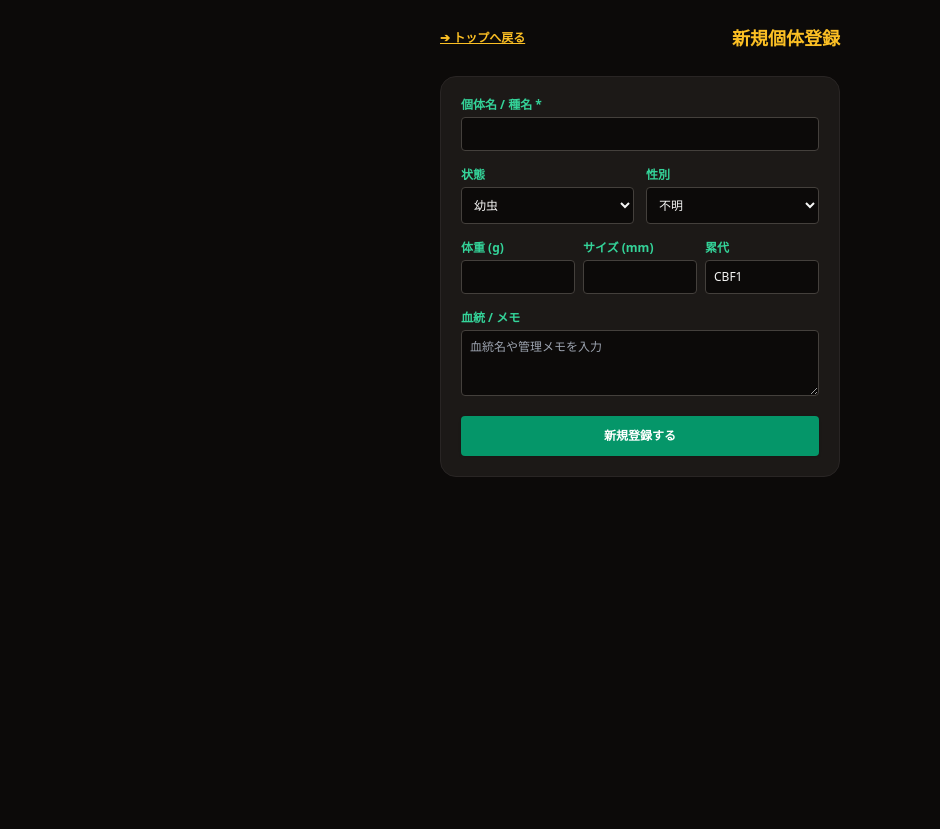
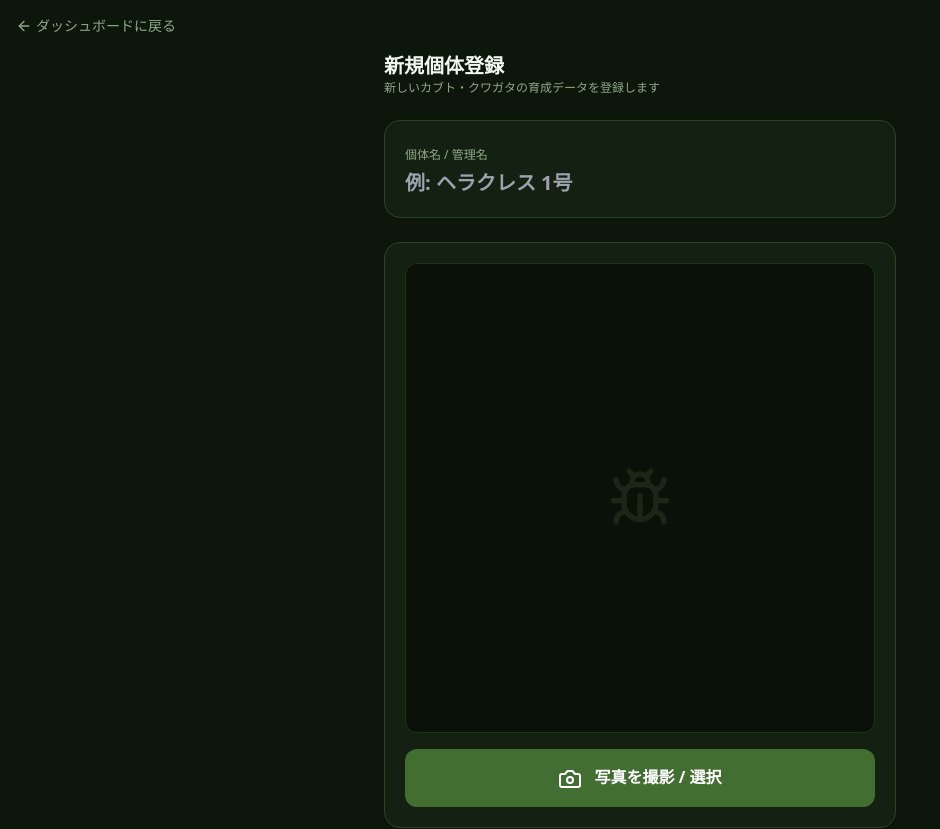
Before and after one commit to eminem1210-star/beetle-app, a Next.js app: page /register in a window 1280 px wide. Shown: the top 829 px of the page, without its empty margins (0-940 px from the left). Before the commit the page ends 800 px from the top, so only its background shows below. Built offline with nearby package versions, Linux system fonts and the light colour scheme.

Commit message:
fix register page error and add initial timeline setup

```diff
--- a/app/register/page.tsx
+++ b/app/register/page.tsx
@@ -1,148 +1,141 @@
+// app/register/page.tsx
 'use client';
+import { useState } from 'react';
+import { supabase } from '../../lib/supabase';
+import { Camera, Bug, ArrowLeft, Calendar, Plus } from "lucide-react";
+import Link from "next/link";
 
-import { useState } from 'react';
-import { useRouter } from 'next/navigation';
-import Link from 'next/link';
-import { supabase } from '../../lib/supabase';
-
-export default function RegisterBeetlePage() {
-  const router = useRouter();
-
+export default function RegisterPage() {
   const [name, setName] = useState('');
   const [status, setStatus] = useState('幼虫');
-  const [gender, setGender] = useState('不明');
   const [weight, setWeight] = useState('');
-  const [size, setSize] = useState('');
-  const [generation, setGeneration] = useState('CBF1');
-  const [memo, setMemo] = useState('');
-  const [saving, setSaving] = useState(false);
+  const [imagePreview, setImagePreview] = useState('');
+
+  // 初期タイムラインの入力用
+  const [startDate, setStartDate] = useState(new Date().toLocaleDateString('ja-JP'));
+  const [startLogText, setStartLogText] = useState('育成スタート');
+
+  const handleImageChange = (e: React.ChangeEvent<HTMLInputElement>) => {
+    const file = e.target.files?.[0];
+    if (file) {
+      const reader = new FileReader();
+      reader.onloadend = () => setImagePreview(reader.result as string);
+      reader.readAsDataURL(file);
+    }
+  };
 
   const handleSubmit = async (e: React.FormEvent) => {
     e.preventDefault();
-    setSaving(true);
+    if (!name.trim()) {
+      alert('個体名を入力してください');
+      return;
+    }
 
-    const newBeetle = {
-      name,
-      status,
-      gender,
-      weight: weight ? parseFloat(weight) : null,
-      size: size ? parseFloat(size) : null,
-      generation,
-      memo,
-    };
+    // 初回登録時のタイムライン履歴を作成
+    const initialHistory = [
+      { date: startDate || '初期登録', text: startLogText || '育成スタート' }
+    ];
 
-    const { error } = await supabase.from('beetles').insert([newBeetle]);
+    const { error } = await supabase.from('beetles').insert([
+      {
+        name,
+        status,
+        weight: weight ? Number(weight) : null,
+        image_url: imagePreview,
+        history: initialHistory
+      }
+    ]);
 
     if (error) {
-      alert('登録に失敗しました: ' + error.message);
-      setSaving(false);
+      alert('登録失敗: ' + error.message);
     } else {
-      router.push('/');
-      router.refresh();
+      alert('新しい個体を登録しました！');
+      window.location.href = '/';
     }
   };
 
   return (
-    <main className="min-h-screen bg-stone-950 text-stone-100 p-6 max-w-md mx-auto">
-      <div className="flex items-center justify-between mb-6">
-        <Link href="/" className="text-xs font-bold text-amber-400 underline">
-          ➔ トップへ戻る
-        </Link>
-        <h1 className="text-lg font-bold text-amber-400">新規個体登録</h1>
-      </div>
+    <div className="min-h-screen bg-[#0d160b] text-[#e2e8df] p-4 pb-20 font-sans">
+      <Link href="/" className="inline-flex items-center gap-1 text-[#8fa888] mb-4 text-sm">
+        <ArrowLeft size={16} /> ダッシュボードに戻る
+      </Link>
 
-      <form onSubmit={handleSubmit} className="bg-stone-900 p-5 rounded-2xl border border-stone-800 space-y-4 text-xs">
-        <div>
-          <label className="block text-emerald-400 font-bold mb-1">個体名 / 種名 *</label>
+      <form onSubmit={handleSubmit} className="max-w-lg mx-auto space-y-6">
+        <header className="mb-2">
+          <h1 className="text-xl font-extrabold text-[#f0f7ef]">新規個体登録</h1>
+          <p className="text-xs text-[#8fa888]">新しいカブト・クワガタの育成データを登録します</p>
+        </header>
+
+        {/* 名前入力エリア */}
+        <div className="bg-[#142011] p-5 rounded-2xl border border-[#2d4424]">
+          <label className="text-xs text-[#8fa888]">個体名 / 管理名</label>
           <input
             type="text"
-            required
             value={name}
             onChange={(e) => setName(e.target.value)}
-            className="w-full bg-stone-950 border border-stone-700 rounded p-2 text-stone-100"
+            placeholder="例: ヘラクレス 1号"
+            className="w-full mt-1 bg-transparent text-xl font-bold outline-none text-[#f0f7ef]"
           />
         </div>
 
-        <div className="grid grid-cols-2 gap-3">
+        {/* 写真エリア */}
+        <div className="bg-[#142011] p-5 rounded-2xl border border-[#2d4424] text-center">
+          <div className="w-full aspect-square bg-[#0a1108] rounded-xl mb-4 overflow-hidden flex items-center justify-center border border-[#1e3318]">
+            {imagePreview ? <img src={imagePreview} className="w-full h-full object-cover" /> : <Bug size={64} className="opacity-20 text-[#5f7d56]" />}
+          </div>
+          <label className="block w-full bg-[#436e32] hover:bg-[#5b8c43] text-white py-4 rounded-xl font-bold active:scale-95 transition-transform cursor-pointer">
+            <Camera className="inline mr-2" /> 写真を撮影 / 選択
+            <input type="file" accept="image/*" capture="environment" onChange={handleImageChange} className="hidden" />
+          </label>
+        </div>
+
+        {/* ステータスエリア */}
+        <div className="bg-[#142011] p-5 rounded-2xl border border-[#2d4424] space-y-4">
           <div>
-            <label className="block text-emerald-400 font-bold mb-1">状態</label>
-            <select
-              value={status}
-              onChange={(e) => setStatus(e.target.value)}
-              className="w-full bg-stone-950 border border-stone-700 rounded p-2 text-stone-100"
-            >
-              <option value="幼虫">幼虫</option>
-              <option value="前蛹">前蛹</option>
-              <option value="蛹">蛹</option>
-              <option value="成虫">成虫</option>
+            <label className="text-xs text-[#8fa888]">ステータス</label>
+            <select value={status} onChange={(e) => setStatus(e.target.value)}
+              className="w-full mt-1 bg-[#0a1108] border border-[#2d4424] p-3 rounded-lg text-base text-[#e2e8df]">
+              {['幼虫','前蛹','蛹','羽化','成虫','その他'].map(s => <option key={s} value={s}>{s}</option>)}
             </select>
           </div>
-
           <div>
-            <label className="block text-emerald-400 font-bold mb-1">性別</label>
-            <select
-              value={gender}
-              onChange={(e) => setGender(e.target.value)}
-              className="w-full bg-stone-950 border border-stone-700 rounded p-2 text-stone-100"
-            >
-              <option value="オス">オス</option>
-              <option value="メス">メス</option>
-              <option value="不明">不明</option>
-            </select>
+            <label className="text-xs text-[#8fa888]">体重 (g)</label>
+            <input type="number" step="0.1" value={weight} onChange={(e) => setWeight(e.target.value)}
+              placeholder="例: 35.5"
+              className="w-full mt-1 bg-[#0a1108] border border-[#2d4424] p-3 rounded-lg text-base text-[#e2e8df]" />
           </div>
         </div>
 
-        <div className="grid grid-cols-3 gap-2">
+        {/* 初期タイムライン（育成スタート時）設定エリア */}
+        <div className="bg-[#142011] p-5 rounded-2xl border border-[#2d4424] space-y-4">
+          <h2 className="text-sm font-bold flex items-center gap-2 text-[#d4ebd0]">
+            <Calendar size={18} className="text-[#82b366]" /> 初回タイムライン設定
+          </h2>
           <div>
-            <label className="block text-emerald-400 font-bold mb-1">体重 (g)</label>
+            <label className="text-xs text-[#8fa888]">日付</label>
             <input
-              type="number"
-              step="0.1"
-              value={weight}
-              onChange={(e) => setWeight(e.target.value)}
-              className="w-full bg-stone-950 border border-stone-700 rounded p-2 text-stone-100"
+              type="text"
+              value={startDate}
+              onChange={(e) => setStartDate(e.target.value)}
+              className="w-full mt-1 bg-[#0a1108] border border-[#2d4424] p-3 rounded-lg text-sm text-[#e2e8df] outline-none"
             />
           </div>
           <div>
-            <label className="block text-emerald-400 font-bold mb-1">サイズ (mm)</label>
-            <input
-              type="number"
-              step="0.1"
-              value={size}
-              onChange={(e) => setSize(e.target.value)}
-              className="w-full bg-stone-950 border border-stone-700 rounded p-2 text-stone-100"
-            />
-          </div>
-          <div>
-            <label className="block text-emerald-400 font-bold mb-1">累代</label>
+            <label className="text-xs text-[#8fa888]">最初のメモ（初期ログ）</label>
             <input
               type="text"
-              value={generation}
-              onChange={(e) => setGeneration(e.target.value)}
-              className="w-full bg-stone-950 border border-stone-700 rounded p-2 text-stone-100"
+              value={startLogText}
+              onChange={(e) => setStartLogText(e.target.value)}
+              placeholder="例: 1令投入、菌糸ビンへ移行など"
+              className="w-full mt-1 bg-[#0a1108] border border-[#2d4424] p-3 rounded-lg text-sm text-[#e2e8df] outline-none"
             />
           </div>
         </div>
 
-        <div>
-          <label className="block text-emerald-400 font-bold mb-1">血統 / メモ</label>
-          <textarea
-            rows={3}
-            value={memo}
-            onChange={(e) => setMemo(e.target.value)}
-            placeholder="血統名や管理メモを入力"
-            className="w-full bg-stone-950 border border-stone-700 rounded p-2 text-stone-100"
-          />
-        </div>
-
-        <button
-          type="submit"
-          disabled={saving}
-          className="w-full py-3 bg-emerald-600 text-white font-bold rounded shadow mt-2"
-        >
-          {saving ? '登録中...' : '新規登録する'}
+        <button type="submit" className="w-full bg-[#82b366] hover:bg-[#93c47d] text-[#0d160b] py-4 rounded-xl font-extrabold text-lg shadow-lg">
+          個体を登録する
         </button>
       </form>
-    </main>
+    </div>
   );
 }
```
